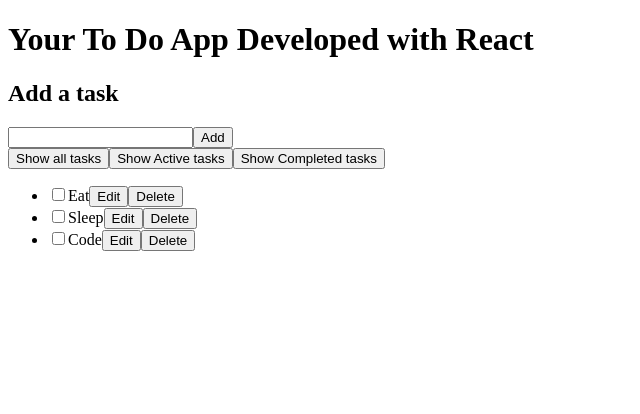
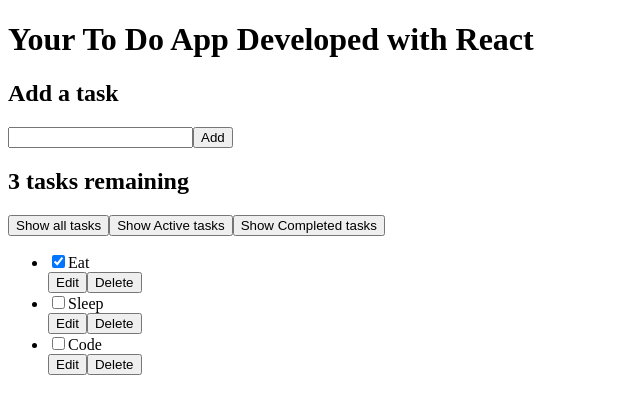
Before and after one commit to alexplong/task-app, a React (Create React App) app: page / in a window 1280 px wide. Shown: the top 414 px of the page, without its empty margins (0-640 px from the left). Built offline with nearby package versions, Linux system fonts and the light colour scheme.

Commit message:
- Componentize Form and Filterbuttons

```diff
--- a/src/App.js
+++ b/src/App.js
@@ -2,6 +2,8 @@
 import React from "react";
 import Overview from "./components/Overview";
 import uniqid from "uniqid";
+import Form from "./components/Form";
+import FilterButton from "./components/FilterButton";
 
 class App extends React.Component {
   constructor() {
@@ -11,11 +13,12 @@
       task: {
         text: "",
         id: uniqid(),
+        completed: false,
       },
       tasks: [
-        { text: "Eat", id: "sample1" },
-        { text: "Sleep", id: "sample2" },
-        { text: "Code", id: "sample3" },
+        { text: "Eat", id: "sample1", completed: true },
+        { text: "Sleep", id: "sample2", completed: false },
+        { text: "Code", id: "sample3", completed: false },
       ],
     };
   }
@@ -71,35 +74,14 @@
     return (
       <div>
         <h1>Your To Do App Developed with React</h1>
-        <form onSubmit={this.onTaskSubmit}>
-          <h2>
-            <label htmlFor="taskInput">Add a task</label>
-          </h2>
-          <input
-            type="text"
-            value={task.text}
-            onChange={this.handleChange}
-            id="taskInput"
-          />
-          <button type="submit">Add</button>
-        </form>
-        <div>
-          <button type="button" aria-pressed="true">
-            <span className="visually-hidden">Show </span>
-            <span>all</span>
-            <span className="visually-hidden"> tasks</span>
-          </button>
-          <button type="button" aria-pressed="false">
-            <span className="visually-hidden">Show </span>
-            <span>Active</span>
-            <span className="visually-hidden"> tasks</span>
-          </button>
-          <button type="button" aria-pressed="false">
-            <span className="visually-hidden">Show </span>
-            <span>Completed</span>
-            <span className="visually-hidden"> tasks</span>
-          </button>
-        </div>
+
+        <Form
+          task={task}
+          onHandleChange={this.handleChange}
+          onTaskSubmit={this.onTaskSubmit}
+        />
+        <h2>{tasks.length} tasks remaining</h2>
+        <FilterButton />
         <Overview
           tasks={tasks}
           handleEdit={this.handleEdit}
--- /dev/null
+++ b/src/components/FilterButton.js
@@ -0,0 +1,25 @@
+/** @format */
+
+function FilterButton(props) {
+  return (
+    <div className="btn-group">
+      <button type="button" aria-pressed="true">
+        <span className="visually-hidden">Show </span>
+        <span>all</span>
+        <span className="visually-hidden"> tasks</span>
+      </button>
+      <button type="button" aria-pressed="false">
+        <span className="visually-hidden">Show </span>
+        <span>Active</span>
+        <span className="visually-hidden"> tasks</span>
+      </button>
+      <button type="button" aria-pressed="false">
+        <span className="visually-hidden">Show </span>
+        <span>Completed</span>
+        <span className="visually-hidden"> tasks</span>
+      </button>
+    </div>
+  );
+}
+
+export default FilterButton;
--- /dev/null
+++ b/src/components/Form.js
@@ -0,0 +1,22 @@
+/** @format */
+
+function Form(props) {
+  return (
+    <div>
+      <form onSubmit={props.onTaskSubmit}>
+        <h2>
+          <label htmlFor="taskInput">Add a task</label>
+        </h2>
+        <input
+          type="text"
+          value={props.task.text}
+          onChange={props.onHandleChange}
+          id="taskInput"
+        />
+        <button type="submit">Add</button>
+      </form>
+    </div>
+  );
+}
+
+export default Form;
--- a/src/components/Overview.js
+++ b/src/components/Overview.js
@@ -11,14 +11,20 @@
         return (
           <div key={task.id}>
             <li>
-              <input type="checkbox" id={task.id} />
+              <input
+                type="checkbox"
+                id={task.id}
+                defaultChecked={task.completed}
+              />
               <label htmlFor={task.id}>{task.text}</label>
+              <div className="btn-group">
                 <button type="button" onClick={() => handleEdit(task.id)}>
                   Edit
                 </button>
                 <button type="button" onClick={() => onDeleteClick(task.id)}>
                   Delete
                 </button>
+              </div>
             </li>
           </div>
         );
--- /dev/null
+++ b/src/index.css
@@ -0,0 +1,10 @@
+
+
+
+
+
+
+
+.btn-group {
+  display: block;
+}
--- a/src/index.js
+++ b/src/index.js
@@ -2,6 +2,7 @@
 
 import React from "react";
 import ReactDOM from "react-dom/client";
+import "./index.css";
 import App from "./App";
 
 const root = ReactDOM.createRoot(document.getElementById("root"));
```
Lines whose indentation alone changed are shown as unchanged.
